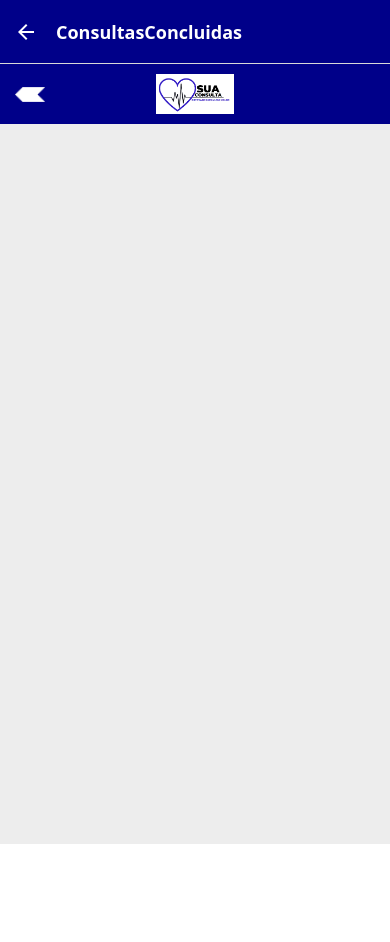
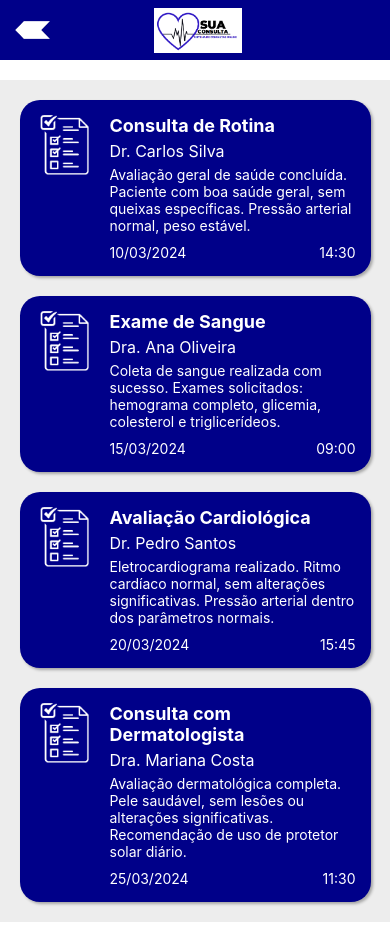
Before and after one commit to jowseDev/tcc-SuaConsulta, a React Native app: screen /ConsultasConcluidas in a window 390 px wide. Before the commit the page ends 844 px from the top, so only its background shows below. Built offline with nearby package versions, Linux system fonts and the light colour scheme.

Commit message:
versao 1.8-AppSuaConsulta

```diff
--- a/App.js
+++ b/App.js
@@ -46,9 +46,15 @@ export default function App() {
           component={CartSus}
           options={{ headerShown: false }}
         />
-        <Stack.Screen name="AgendarConsulta" component={AgendarConsulta} />
-        <Stack.Screen name="ConsultasAgendadas" component={ConsultasAgendadas} />
-        <Stack.Screen name="ConsultasConcluidas" component={ConsultasConcluidas} />
+        <Stack.Screen name="AgendarConsulta" component={AgendarConsulta}
+                  options={{ headerShown: false }}
+                  />
+        <Stack.Screen name="ConsultasAgendadas" component={ConsultasAgendadas}
+                  options={{ headerShown: false }}
+                  />
+        <Stack.Screen name="ConsultasConcluidas" component={ConsultasConcluidas}
+                  options={{ headerShown: false }}
+/>
       </Stack.Navigator>
     </NavigationContainer>
   );
--- a/screens/cartSus/styles.js
+++ b/screens/cartSus/styles.js
@@ -7,11 +7,15 @@ const styles = StyleSheet.create({
     flex: 1,
     backgroundColor: '#fff',
   },
+  scrollContainer: {
+    flexGrow: 1,
+    paddingVertical: 20,
+  },
   container2: {
     flex: 1,
     alignItems: 'center',
     justifyContent: 'center',
-    backgroundColor: '#2011b1',
+    backgroundColor: '#ededed',
   },
   cardInfo: {
     width: '90%',
@@ -24,43 +28,31 @@ const styles = StyleSheet.create({
     shadowRadius: 3.84,
     elevation: 5,
   },
+  titulo: {
+    color: '#000089',
+    fontSize: 28,
+    fontWeight: 'bold',
+    textAlign: 'center',
+    marginBottom: 20,
+  },
+  infoContainer: {
+    marginBottom: 25,
+  },
   nome: {
     color: '#000089',
-    fontSize: 24,
+    fontSize: 22,
     fontWeight: 'bold',
-    textAlign: 'center',
-    marginBottom: 2,
+    marginBottom: 5,
   },
   rotulo: {
     color: '#000089',
     fontSize: 14,
     fontWeight: 'bold',
-    marginBottom: 15,
   },
   info: {
     color: '#000089',
-    fontSize: 16,
-    marginBottom: 2,
-  },
-  parteBaixo: {
-    backgroundColor: '#000089',
-    width: '100%',
-    padding: 20,
-    alignItems: 'center',
-    borderTopLeftRadius: 20,
-    borderTopRightRadius: 20,
-  },
-  botaoVoltar: {
-    backgroundColor: 'white',
-    padding: 15,
-    borderRadius: 8,
-    width: '50%',
-    alignItems: 'center',
-  },
-  textoBotao: {
-    color: '#000089',
-    fontWeight: 'bold',
-    fontSize: 16,
+    fontSize: 18,
+    marginBottom: 5,
   },
   linhaDivisoria: {
     height: 1,
@@ -84,6 +76,22 @@ const styles = StyleSheet.create({
     marginTop: 15,
     textAlign: 'center',
   },
+  cabecalho: {
+    backgroundColor: '#000089',
+    height: 60,
+    flexDirection: 'row',
+    alignItems: 'center',
+    justifyContent: 'space-between',
+    paddingHorizontal: 15,
+  },
+  botaoVoltar: {
+    width: 35,
+    height: 35,
+  },
+  logoHeader: {
+    width: 140,
+    height: 45,
+  },
 });
 
 export default styles;
--- a/screens/consultasAgendadas/index.js
+++ b/screens/consultasAgendadas/index.js
@@ -1,5 +1,5 @@
 import React from 'react';
-import { View, Text, TouchableOpacity, StatusBar, Image } from 'react-native';
+import { View, Text, TouchableOpacity, StatusBar, Image, ScrollView } from 'react-native';
 import styles from './styles';
 
 const ConsultasAgendadas = ({ navigation }) => {
@@ -17,8 +17,54 @@ const ConsultasAgendadas = ({ navigation }) => {
         style={styles.logoHeader} />
         <View style={{ width: 30 }} />
       </View>
-      <View style={styles.container2}>
-      </View>
+      <ScrollView contentContainerStyle={styles.scrollContainer}>
+        <View style={styles.container2}>
+          <View style={styles.cardConsulta}>
+            <Image source={require('../../assets/consultaAgendadaImg2.png')}
+            resizeMode="contain"
+            style={styles.imagemConsulta} />
+            <View style={styles.infoContainer}>
+              <Text style={styles.tituloConsulta}>Consulta de Rotina</Text>
+              <Text style={styles.medico}>Dr. Carlos Silva</Text>
+              <Text style={styles.descricao}>Avaliação geral de saúde e acompanhamento de rotina</Text>
+              <View style={styles.dataHoraContainer}>
+                <Text style={styles.data}>15/04/2024</Text>
+                <Text style={styles.hora}>14:30</Text>
+              </View>
+            </View>
+          </View>
+
+          <View style={styles.cardConsulta}>
+            <Image source={require('../../assets/consultaAgendadaImg2.png')}
+            resizeMode="contain"
+            style={styles.imagemConsulta} />
+            <View style={styles.infoContainer}>
+              <Text style={styles.tituloConsulta}>Exame de Sangue</Text>
+              <Text style={styles.medico}>Dra. Ana Oliveira</Text>
+              <Text style={styles.descricao}>Coleta de sangue para exames laboratoriais</Text>
+              <View style={styles.dataHoraContainer}>
+                <Text style={styles.data}>20/04/2024</Text>
+                <Text style={styles.hora}>09:00</Text>
+              </View>
+            </View>
+          </View>
+
+          <View style={styles.cardConsulta}>
+            <Image source={require('../../assets/consultaAgendadaImg2.png')}
+            resizeMode="contain"
+            style={styles.imagemConsulta} />
+            <View style={styles.infoContainer}>
+              <Text style={styles.tituloConsulta}>Avaliação Cardiológica</Text>
+              <Text style={styles.medico}>Dr. Pedro Santos</Text>
+              <Text style={styles.descricao}>Avaliação cardíaca completa com eletrocardiograma</Text>
+              <View style={styles.dataHoraContainer}>
+                <Text style={styles.data}>25/04/2024</Text>
+                <Text style={styles.hora}>15:45</Text>
+              </View>
+            </View>
+          </View>
+        </View>
+      </ScrollView>
     </View>
   );
 };
--- a/screens/consultasAgendadas/styles.js
+++ b/screens/consultasAgendadas/styles.js
@@ -1,15 +1,21 @@
-import { StyleSheet } from 'react-native';
+import { StyleSheet, Dimensions } from 'react-native';
+
+const { width } = Dimensions.get('window');
 
 const styles = StyleSheet.create({
   container1: {
     flex: 1,
     backgroundColor: '#fff',
   },
+  scrollContainer: {
+    flexGrow: 1,
+    paddingVertical: 20,
+  },
   container2: {
     flex: 1,
     alignItems: 'center',
-    justifyContent: 'center',
     backgroundColor: '#ededed',
+    paddingTop: 20,
   },
   cabecalho: {
     backgroundColor: '#000089',
@@ -20,12 +26,62 @@ const styles = StyleSheet.create({
     paddingHorizontal: 15,
   },
   botaoVoltar: {
-    width: 30,
-    height: 30,
+    width: 35,
+    height: 35,
   },
   logoHeader: {
-    width: 120,
-    height: 40,
+    width: 140,
+    height: 45,
+  },
+  cardConsulta: {
+    backgroundColor: '#000089',
+    width: width * 0.9,
+    marginBottom: 20,
+    borderRadius: 20,
+    flexDirection: 'row',
+    padding: 15,
+    shadowColor: 'black',
+    shadowOffset: { width: 2, height: 2 },
+    shadowOpacity: 0.3,
+    shadowRadius: 3,
+    elevation: 5,
+  },
+  imagemConsulta: {
+    width: 60,
+    height: 60,
+    marginRight: 15,
+    tintColor: 'white',
+  },
+  infoContainer: {
+    flex: 1,
+  },
+  tituloConsulta: {
+    color: 'white',
+    fontSize: 18,
+    fontWeight: 'bold',
+    marginBottom: 5,
+  },
+  medico: {
+    color: 'white',
+    fontSize: 16,
+    marginBottom: 5,
+  },
+  descricao: {
+    color: 'white',
+    fontSize: 14,
+    marginBottom: 10,
+  },
+  dataHoraContainer: {
+    flexDirection: 'row',
+    justifyContent: 'space-between',
+  },
+  data: {
+    color: 'white',
+    fontSize: 14,
+  },
+  hora: {
+    color: 'white',
+    fontSize: 14,
   },
 });
 
--- a/screens/consultasConcluidas/index.js
+++ b/screens/consultasConcluidas/index.js
@@ -1,5 +1,5 @@
 import React from 'react';
-import { View, Text, TouchableOpacity, StatusBar, Image } from 'react-native';
+import { View, Text, TouchableOpacity, StatusBar, Image, ScrollView } from 'react-native';
 import styles from './styles';
 
 const ConsultasConcluidas = ({ navigation }) => {
@@ -17,8 +17,69 @@ const ConsultasConcluidas = ({ navigation }) => {
         style={styles.logoHeader} />
         <View style={{ width: 30 }} />
       </View>
-      <View style={styles.container2}>
-      </View>
+      <ScrollView contentContainerStyle={styles.scrollContainer}>
+        <View style={styles.container2}>
+          <View style={styles.cardConsulta}>
+            <Image source={require('../../assets/consultaConcluidaImg2.png')}
+            resizeMode="contain"
+            style={styles.imagemConsulta} />
+            <View style={styles.infoContainer}>
+              <Text style={styles.tituloConsulta}>Consulta de Rotina</Text>
+              <Text style={styles.medico}>Dr. Carlos Silva</Text>
+              <Text style={styles.descricao}>Avaliação geral de saúde concluída. Paciente com boa saúde geral, sem queixas específicas. Pressão arterial normal, peso estável.</Text>
+              <View style={styles.dataHoraContainer}>
+                <Text style={styles.data}>10/03/2024</Text>
+                <Text style={styles.hora}>14:30</Text>
+              </View>
+            </View>
+          </View>
+
+          <View style={styles.cardConsulta}>
+            <Image source={require('../../assets/consultaConcluidaImg2.png')}
+            resizeMode="contain"
+            style={styles.imagemConsulta} />
+            <View style={styles.infoContainer}>
+              <Text style={styles.tituloConsulta}>Exame de Sangue</Text>
+              <Text style={styles.medico}>Dra. Ana Oliveira</Text>
+              <Text style={styles.descricao}>Coleta de sangue realizada com sucesso. Exames solicitados: hemograma completo, glicemia, colesterol e triglicerídeos.</Text>
+              <View style={styles.dataHoraContainer}>
+                <Text style={styles.data}>15/03/2024</Text>
+                <Text style={styles.hora}>09:00</Text>
+              </View>
+            </View>
+          </View>
+
+          <View style={styles.cardConsulta}>
+            <Image source={require('../../assets/consultaConcluidaImg2.png')}
+            resizeMode="contain"
+            style={styles.imagemConsulta} />
+            <View style={styles.infoContainer}>
+              <Text style={styles.tituloConsulta}>Avaliação Cardiológica</Text>
+              <Text style={styles.medico}>Dr. Pedro Santos</Text>
+              <Text style={styles.descricao}>Eletrocardiograma realizado. Ritmo cardíaco normal, sem alterações significativas. Pressão arterial dentro dos parâmetros normais.</Text>
+              <View style={styles.dataHoraContainer}>
+                <Text style={styles.data}>20/03/2024</Text>
+                <Text style={styles.hora}>15:45</Text>
+              </View>
+            </View>
+          </View>
+
+          <View style={styles.cardConsulta}>
+            <Image source={require('../../assets/consultaConcluidaImg2.png')}
+            resizeMode="contain"
+            style={styles.imagemConsulta} />
+            <View style={styles.infoContainer}>
+              <Text style={styles.tituloConsulta}>Consulta com Dermatologista</Text>
+              <Text style={styles.medico}>Dra. Mariana Costa</Text>
+              <Text style={styles.descricao}>Avaliação dermatológica completa. Pele saudável, sem lesões ou alterações significativas. Recomendação de uso de protetor solar diário.</Text>
+              <View style={styles.dataHoraContainer}>
+                <Text style={styles.data}>25/03/2024</Text>
+                <Text style={styles.hora}>11:30</Text>
+              </View>
+            </View>
+          </View>
+        </View>
+      </ScrollView>
     </View>
   );
 };
--- a/screens/consultasConcluidas/styles.js
+++ b/screens/consultasConcluidas/styles.js
@@ -1,15 +1,21 @@
-import { StyleSheet } from 'react-native';
+import { StyleSheet, Dimensions } from 'react-native';
+
+const { width } = Dimensions.get('window');
 
 const styles = StyleSheet.create({
   container1: {
     flex: 1,
     backgroundColor: '#fff',
   },
+  scrollContainer: {
+    flexGrow: 1,
+    paddingVertical: 20,
+  },
   container2: {
     flex: 1,
     alignItems: 'center',
-    justifyContent: 'center',
     backgroundColor: '#ededed',
+    paddingTop: 20,
   },
   cabecalho: {
     backgroundColor: '#000089',
@@ -20,12 +26,62 @@ const styles = StyleSheet.create({
     paddingHorizontal: 15,
   },
   botaoVoltar: {
-    width: 30,
-    height: 30,
+    width: 35,
+    height: 35,
   },
   logoHeader: {
-    width: 120,
-    height: 40,
+    width: 140,
+    height: 45,
+  },
+  cardConsulta: {
+    backgroundColor: '#000089',
+    width: width * 0.9,
+    marginBottom: 20,
+    borderRadius: 20,
+    flexDirection: 'row',
+    padding: 15,
+    shadowColor: 'black',
+    shadowOffset: { width: 2, height: 2 },
+    shadowOpacity: 0.3,
+    shadowRadius: 3,
+    elevation: 5,
+  },
+  imagemConsulta: {
+    width: 60,
+    height: 60,
+    marginRight: 15,
+    tintColor: 'white',
+  },
+  infoContainer: {
+    flex: 1,
+  },
+  tituloConsulta: {
+    color: 'white',
+    fontSize: 18,
+    fontWeight: 'bold',
+    marginBottom: 5,
+  },
+  medico: {
+    color: 'white',
+    fontSize: 16,
+    marginBottom: 5,
+  },
+  descricao: {
+    color: 'white',
+    fontSize: 14,
+    marginBottom: 10,
+  },
+  dataHoraContainer: {
+    flexDirection: 'row',
+    justifyContent: 'space-between',
+  },
+  data: {
+    color: 'white',
+    fontSize: 14,
+  },
+  hora: {
+    color: 'white',
+    fontSize: 14,
   },
 });
 
```
Also changed, not shown: screens/agendarConsulta/styles.js (+4 -4 lines), screens/cartSus/index.js (+37 -13 lines), assets/brasilGovLogo.png (added).
